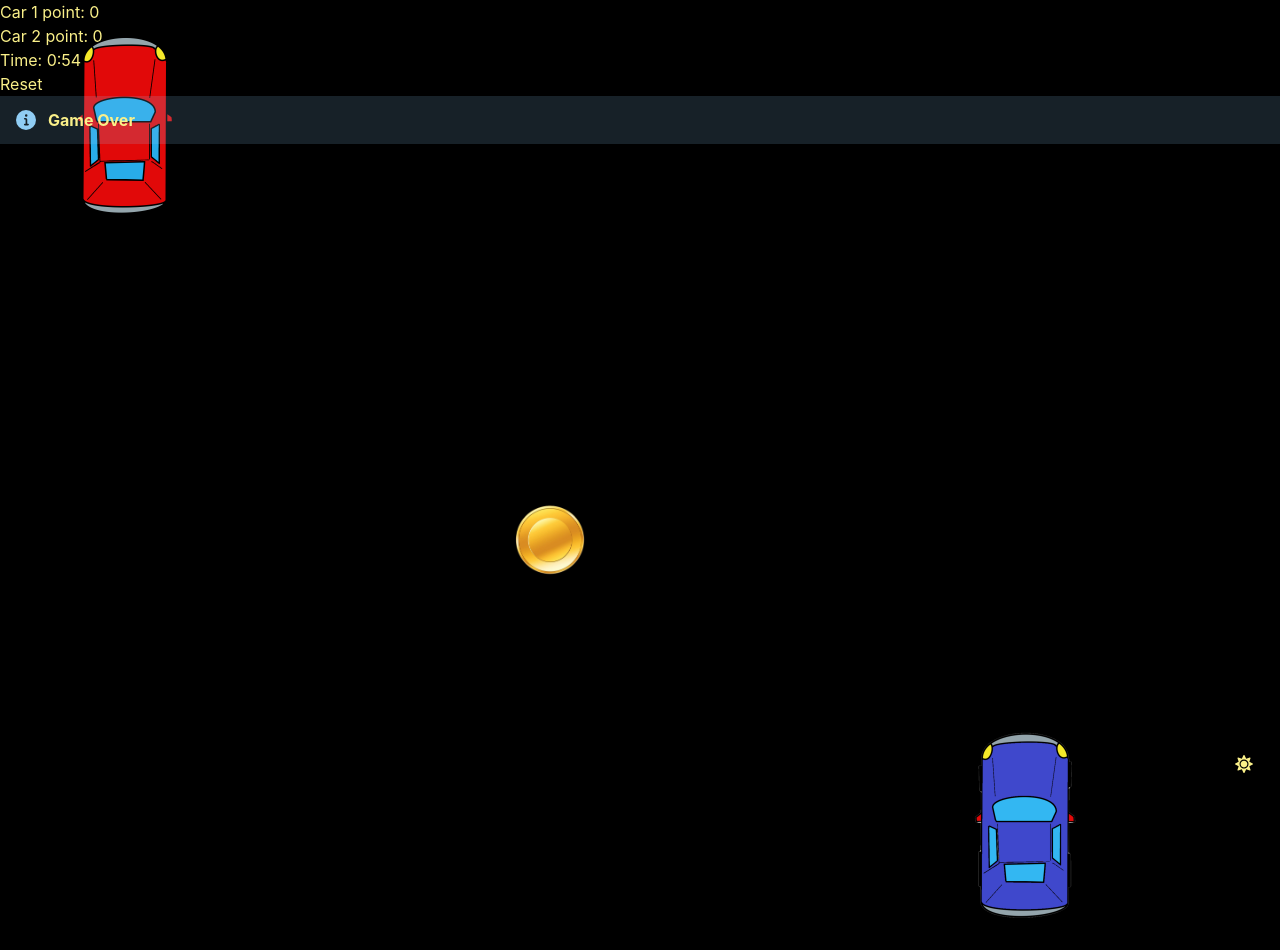
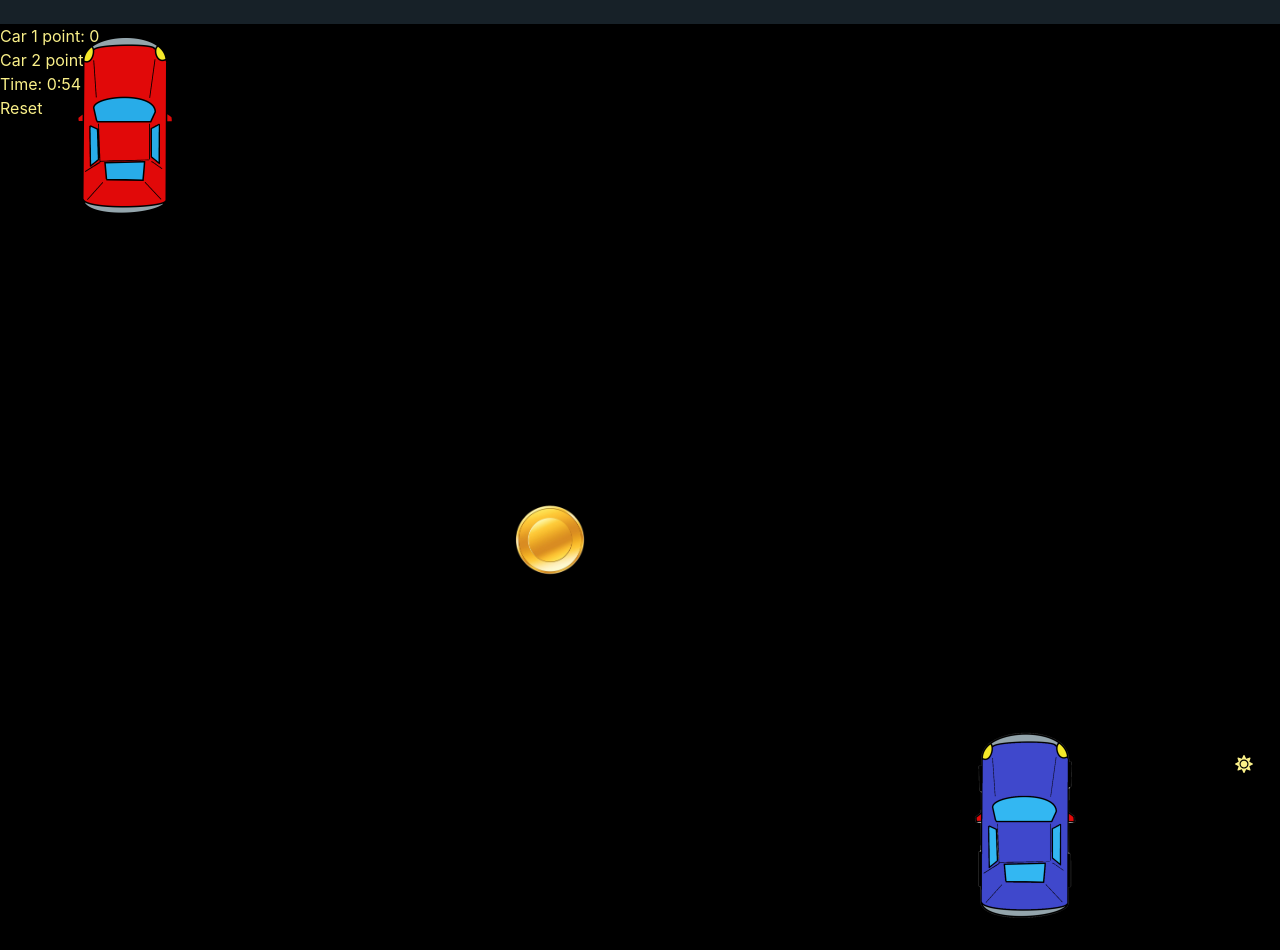
Before and after one commit to ShahadatAnik/extreme-riders-game--client, a React (Create React App) app: page / in a window 1280 px wide. Built offline with nearby package versions, Linux system fonts and the light colour scheme; no server answers.

Commit message:
alert box working

```diff
--- a/src/App.jsx
+++ b/src/App.jsx
@@ -17,7 +17,6 @@ import car2_left from './asset/car2left.png';
 import car2_right from './asset/car2right.png';
 import coin_png from './asset/coin.png';
 import { useMemo } from 'react';
-{/*import Alert from '@mui/material/Alert';*/}
 
 
 
@@ -60,8 +59,8 @@ function App() {
   const [time_pause, setTime_pause] = useState(false);
   const [Game_over, setGame_over] = useState(false);
   const [timeToPlay, setTimeToPlay] = useState(2);
-  const [alert_show, setAlert_show] = useState(0);
-  const [alert_message, setAlert_message] = useState("Game Over");
+  const [alert_show, setAlert_show] = useState(false);
+  const [alert_message, setAlert_message] = useState(" ");
 
   if(initialXoffset!= undefined){
     if(count==0 ){
@@ -229,17 +228,17 @@ function App() {
       setTime_pause(true)
       if (car_1_point > car_2_point){
         console.log("car 1 Winner")
-        setAlert_show(1)
+        setAlert_show(true)
         setAlert_message("Car 1 Winner")
       }
       else if (car_1_point == car_2_point){
         console.log("Draw")
-        setAlert_show(1)
+        setAlert_show(true)
         setAlert_message("Draw")
       }
       else{
         console.log("Car 2 Winner")
-        setAlert_show(1)
+        setAlert_show(true)
         setAlert_message("Car 2 Winner")
       }
     }
@@ -280,6 +279,9 @@ function App() {
           zIndex: '9999',
         }}
       />
+      <Alert show={alert_show}>
+      <AlertTitle>{alert_message}</AlertTitle>
+    </Alert>
       <h1>Car 1 point: {car_1_point}</h1>
       <h1>Car 2 point: {car_2_point}</h1>
       <h1>Time: {time_minute}:{time_second}</h1>
@@ -313,10 +315,7 @@ function App() {
 		>
 		<img src={coin} height="100" width="100" alt='coin'/>
 		</h2>
-    <Alert show={alert_show}>
-      <AlertIcon />
-      <AlertTitle>{alert_message}</AlertTitle>
-    </Alert>
+
     </ChakraProvider>
   );
 }
```
